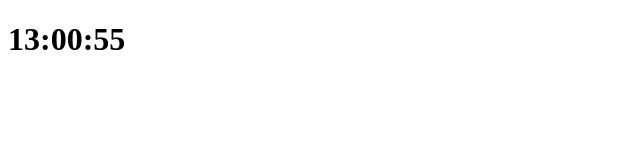
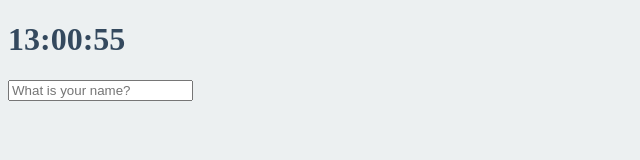
Before and after one commit to Gnu-Kenny/Toy-Vanilla-JS, a plain HTML site: page index.html in a window 1280 px wide. Shown: the whole page, without its empty margins (0-640 px from the left). Drawn offline with Linux system fonts and the light colour scheme.

Commit message:
feature-add-savingUserName

```diff
--- /dev/null
+++ b/greeting.js
@@ -0,0 +1,40 @@
+//사용자 기억 <- local storage 사용
+const form = document.querySelector('.js-form'),
+    input = form.querySelector("input"),
+    greeting = document.querySelector(".js-greetings");
+
+const USER_LS = "currentUser",
+    SHOWING_CN = "showing";
+
+function saveName(text){
+    localStorage.setItem(USER_LS,text);
+}
+function handleSubmit(event){
+    event.preventDefault(); //새로고침을 막음.
+    const currentValue = input.value;
+    paintGreeting(currentValue);
+    saveName(currentValue);
+}
+function askForName(){
+    form.classList.add(SHOWING_CN);
+    form.addEventListener('submit',handleSubmit);
+}
+function paintGreeting(text){
+    form.classList.remove(SHOWING_CN);
+    greeting.classList.add(SHOWING_CN);
+    greeting.innerText = `Hello ${text}`;
+}
+function loadName(){
+    const currentUser = localStorage.getItem(USER_LS);
+    if(currentUser === null){
+        askForName();
+    }else {
+        paintGreeting(currentUser);
+    }
+}
+function init(){
+    loadName();
+
+}
+
+init();
--- a/index.css
+++ b/index.css
@@ -6,11 +6,19 @@ body {
   color: black;
 }
 
-h1 {
+body {
   color: #34495e;
-  transition: color 0.5s ease-in-out;
 }
 
 .clicked {
   color: #7f8c8d;
 }
+
+.form,
+.greetings {
+  display: none;
+}
+
+.showing {
+  display: block;
+}
--- a/index.html
+++ b/index.html
@@ -5,12 +5,18 @@
     <meta http-equiv="X-UA-Compatible" content="IE=edge">
     <meta name="viewport" content="width=device-width, initial-scale=1.0">
     <title>Something</title>
+    <link rel="stylesheet" href="index.css" />
 </head>
 <body>
     <div class="js-clock">
         <h1 class>00:00</h1>
     </div>
+    <form class="js-form form">
+        <input type="text" placeholder="What is your name?" />
+    </form>
+    <h4 class="js-greetings greetings"></h4>
     <script src="clock.js"></script>
+    <script src="greeting.js"></script>
 </body>
 
 </html>
```
Also changed, not shown: momentom_description.txt (added).
